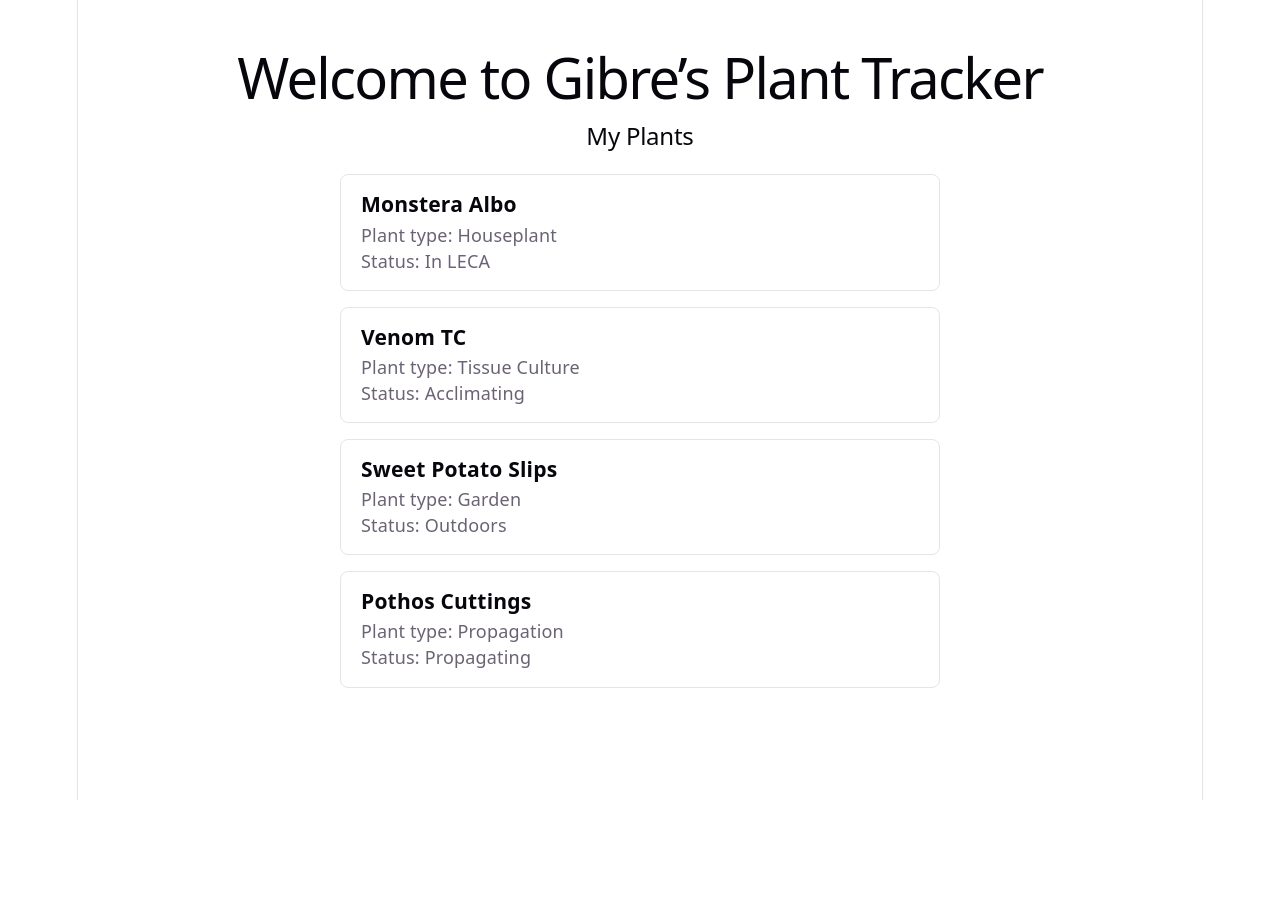
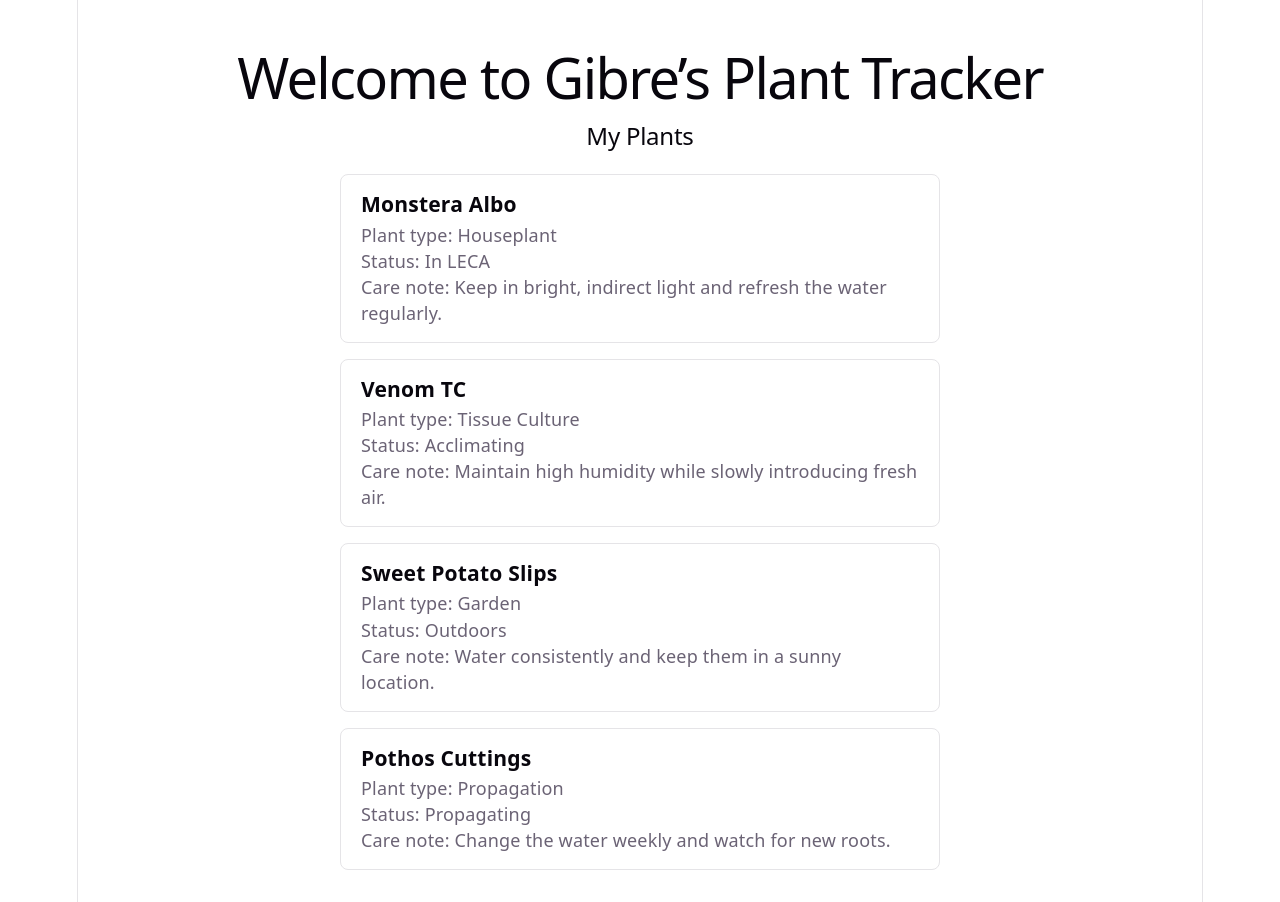
Before and after one commit to dc4622ne/plant-inventory, a React (Vite) app: page / in a window 1280 px wide. Before the commit the page ends 800 px from the top, so only its background shows below. Built offline with nearby package versions, Linux system fonts and the light colour scheme.

Commit message:
Add plant care notes

```diff
--- a/src/App.jsx
+++ b/src/App.jsx
@@ -1,10 +1,30 @@
 import './App.css';
 
 const plants = [
-  { name: 'Monstera Albo', type: 'Houseplant', status: 'In LECA' },
-  { name: 'Venom TC', type: 'Tissue Culture', status: 'Acclimating' },
-  { name: 'Sweet Potato Slips', type: 'Garden', status: 'Outdoors' },
-  { name: 'Pothos Cuttings', type: 'Propagation', status: 'Propagating' },
+  {
+    name: 'Monstera Albo',
+    type: 'Houseplant',
+    status: 'In LECA',
+    careNote: 'Keep in bright, indirect light and refresh the water regularly.',
+  },
+  {
+    name: 'Venom TC',
+    type: 'Tissue Culture',
+    status: 'Acclimating',
+    careNote: 'Maintain high humidity while slowly introducing fresh air.',
+  },
+  {
+    name: 'Sweet Potato Slips',
+    type: 'Garden',
+    status: 'Outdoors',
+    careNote: 'Water consistently and keep them in a sunny location.',
+  },
+  {
+    name: 'Pothos Cuttings',
+    type: 'Propagation',
+    status: 'Propagating',
+    careNote: 'Change the water weekly and watch for new roots.',
+  },
 ];
 
 function App() {
@@ -20,6 +40,7 @@ function App() {
               <h3>{plant.name}</h3>
               <p>Plant type: {plant.type}</p>
               <p>Status: {plant.status}</p>
+              <p>Care note: {plant.careNote}</p>
             </li>
           ))}
         </ul>
```
